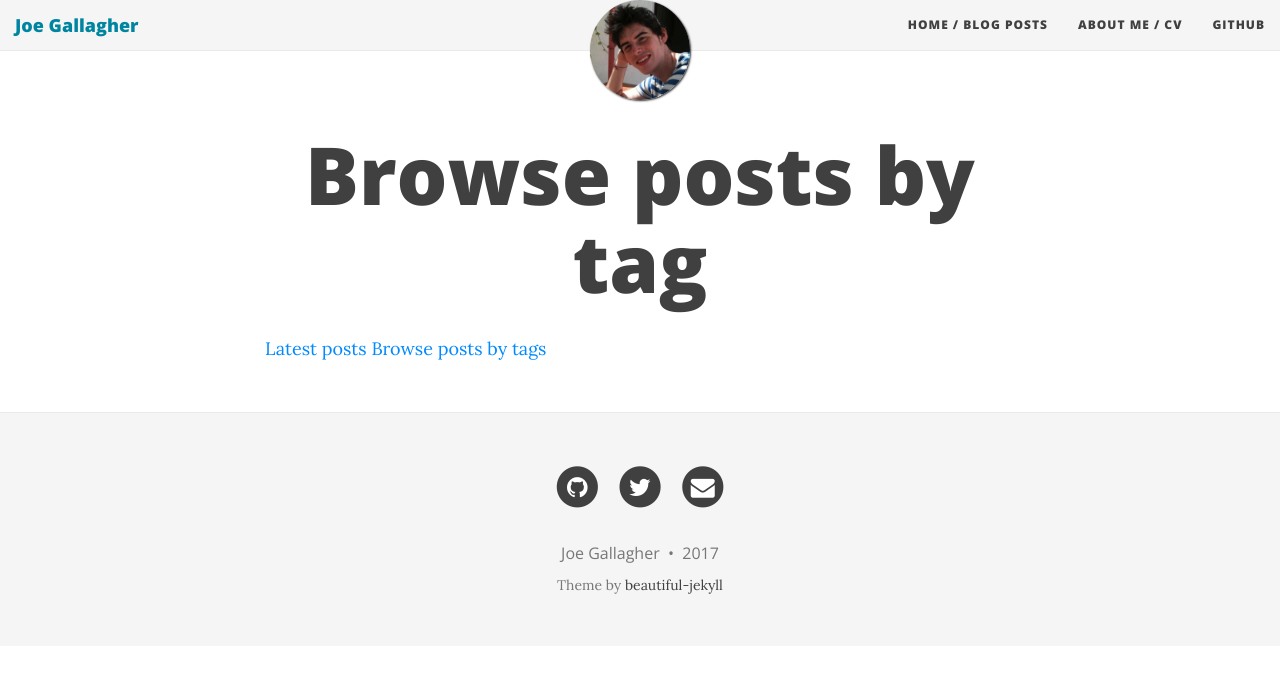
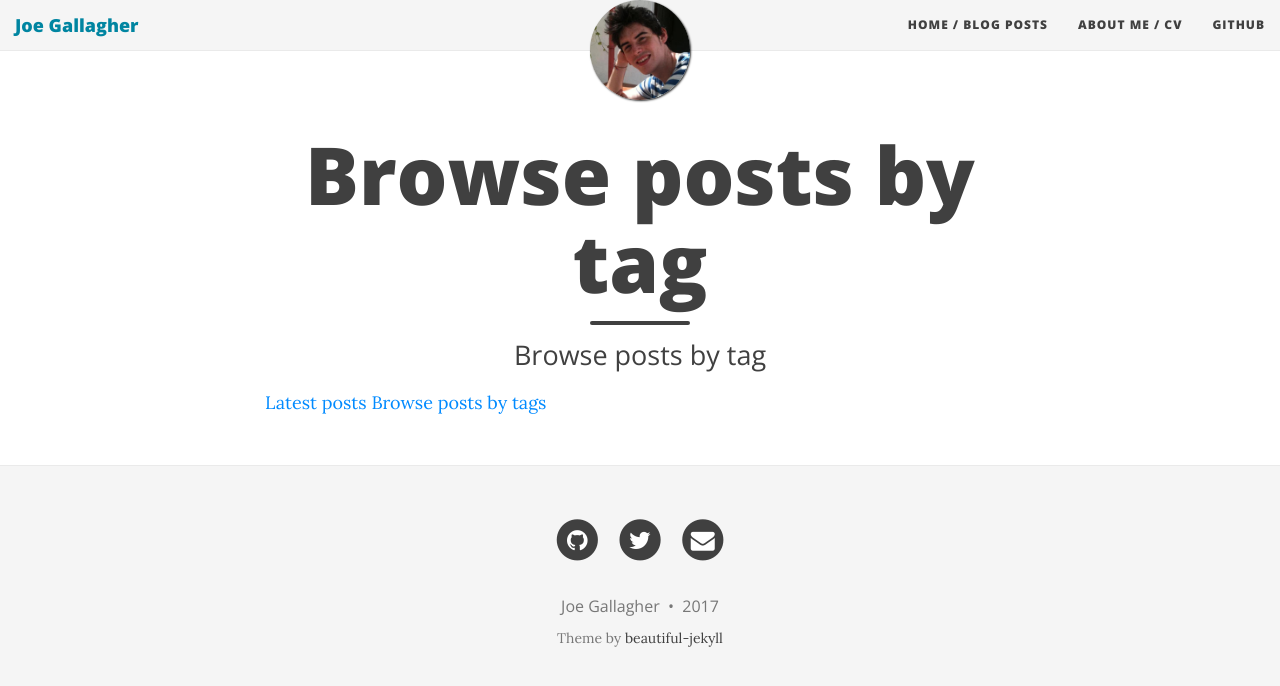
Before and after one commit to JoGall/jogall.github.io, a Jekyll site: the page built from tag.html, in a window 1280 px wide. Shown: the top 686 px of the page. Built offline with Jekyll 4.4.1, drawn with Linux system fonts in a browser that asks for light colours; nearby versions of some CDN libraries.

Commit message:
Updated home page

```diff
--- a/tag.html
+++ b/tag.html
@@ -1,6 +1,8 @@
 ---
 layout: page
-title: Browse posts by tag
+title: "Browse posts by tag"
+subtitle: "Browse posts by tag"
+meta-title: "Browse posts by tag"
 ---
 
 {% capture includeGuts %}
```
